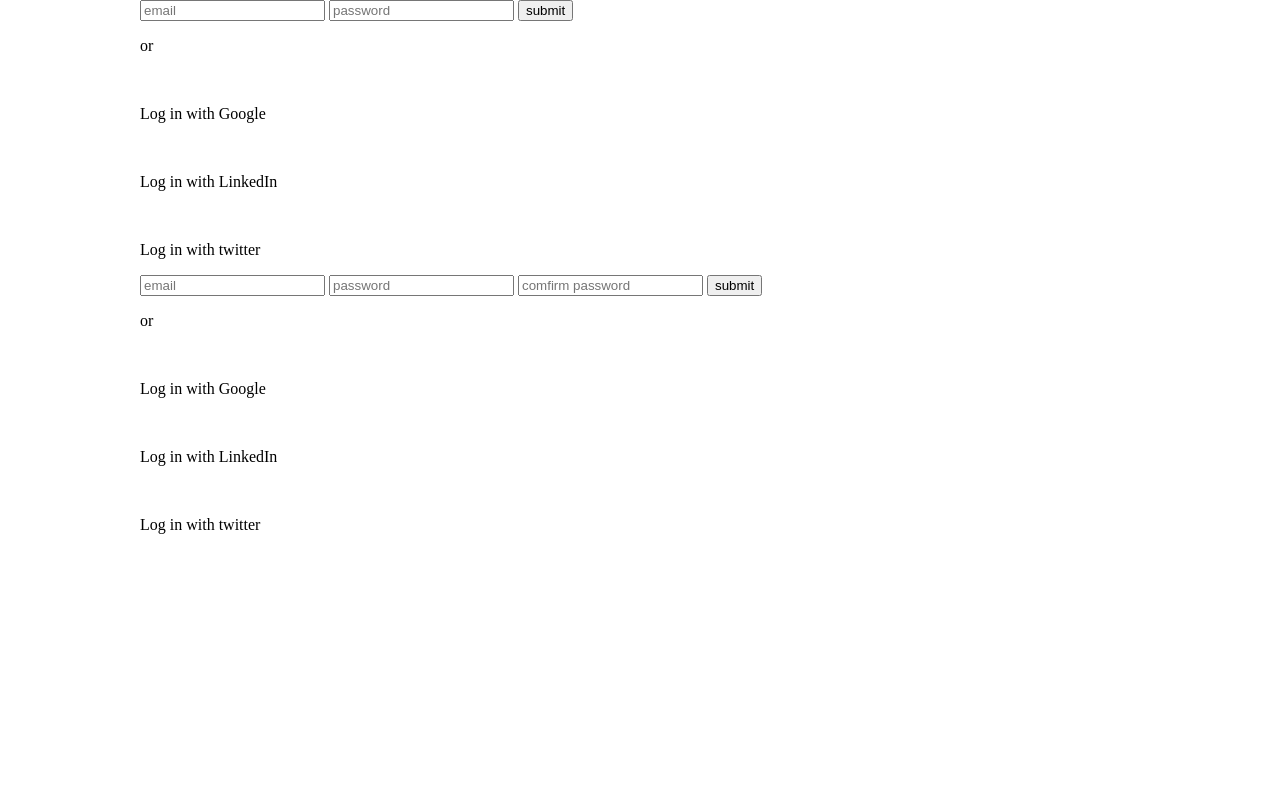
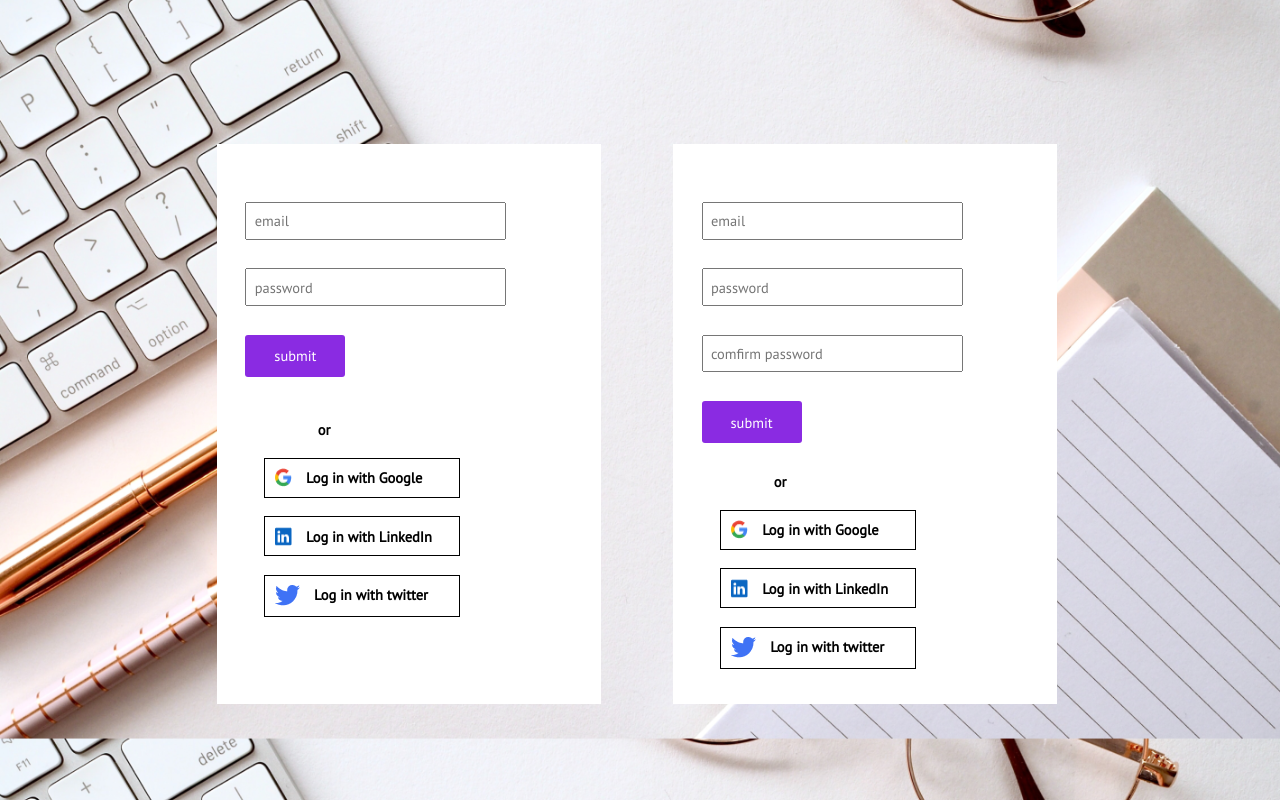
Before and after one commit to 55Nights/Internship-enrollment_system, a PHP site: page /organizations/login.html in a window 1280 px wide. Run offline with PHP 8.4, Linux system fonts and the light colour scheme.

Commit message:
organizations

```diff
--- a/organizations/login.html
+++ b/organizations/login.html
@@ -5,48 +5,50 @@
     <meta http-equiv="X-UA-Compatible" content="IE=edge">
     <meta name="viewport" content="width=device-width, initial-scale=1.0">
     <link href="https://fonts.googleapis.com/css2?family=PT+Sans&display=swap" rel="stylesheet">
-    <link rel="stylesheet" href="../index.css">
+    <link rel="stylesheet" href="../style.css">
+
     <link rel="stylesheet" href="./organizations.css">
     <title>Organizations | Log in</title>
 </head>
-<body class="login">
-    <section class="login">
+<body class="main-login">
+    <section class="login" style="margin-left: 15em;">
         <form action="">
         <input type="email" name="" id="" placeholder="email">
         <input type="password" name="" id="" placeholder="password">
         <button type="submit" value="submit">submit</button>
-        <p>or</p>
+        <span style="display: block; margin-left: 5em; margin-top: 2em; font-weight: bolder;">or</span>
         <div class="sign-option">
-            <img src="" alt="">
+            <img src="./assets/google.png" alt="google logo">
             <p>Log in with Google</p>
         </div>
         <div class="sign-option">
-            <img src="" alt="">
+            <img src="./assets/linked.png" alt="LinkedIn logo">
             <p>Log in with LinkedIn</p>
         </div>
         <div class="sign-option">
-            <img src="" alt="">
+            <img src="./assets/twittwer.png" alt="twitter logo">
             <p>Log in with twitter</p>
         </div>
+
         </form>
     </section>
-    <section class="signup">
+    <section class="login">
         <form action="" method="post">
             <input type="email" name="" id="" placeholder="email">
             <input type="password" name="" id="" placeholder="password">
             <input type="password" name="" id="" placeholder="comfirm password">
             <button type="submit" value="submit">submit</button>
-            <p>or</p>
+            <span style="display: block; margin-left: 5em; margin-top: 1em; font-weight: bolder;">or</span>
         <div class="sign-option">
-            <img src="" alt="">
+            <img src="./assets/google.png" alt="google logo">
             <p>Log in with Google</p>
         </div>
         <div class="sign-option">
-            <img src="" alt="">
+            <img src="./assets/linked.png" alt="LinkedIn logo">
             <p>Log in with LinkedIn</p>
         </div>
         <div class="sign-option">
-            <img src="" alt="">
+            <img src="./assets/twittwer.png" alt="twitter logo">
             <p>Log in with twitter</p>
         </div>
         </form>
--- a/organizations/organizations.css
+++ b/organizations/organizations.css
@@ -24,6 +24,60 @@
 .company-image{
     margin-right: 1.5em;
 }
+
+
+/*** login **/
+
+.main-login{
+    height: 80vh;
+    background-image: url("./assets/SIGN\ UP.png");
+    background-position: center;
+    background-size: cover;
+    display: flex;
+}
+
+
+.login{
+    width: 30%;
+    height: 70vh;
+    background-color: white;
+    margin-top: 10em;
+    margin-left: 5em;
+    padding: 2em;
+
+}
+.login form input{
+    display: block;
+    width: 80%;
+    padding: .5em;
+    margin-top: 2em;
+    margin-bottom: 2em;
+}
+.login form button{
+    background-color: blueviolet;
+    padding: .8em 2em;
+    border-radius: 3px;
+
+    color: white;
+    border: none;
+    margin-bottom: 1em;
+}
+.sign-option{
+    border: .001px solid;
+    display: flex;
+    width: 60%;
+    padding: .5em;
+    margin-top: 1em;
+    margin-left: 1em;
+    margin-bottom: 1em;
+    font-weight: bold;
+    font-size: 1.3em;
+}
+.sign-option p{
+    margin-left: 1em;
+}
+
+
 /*Applicants*/
 .contain-apps{
 
```
Also changed, not shown: organizations/assets/google.png (added), organizations/assets/linked.png (added), organizations/assets/twittwer.png (added).
